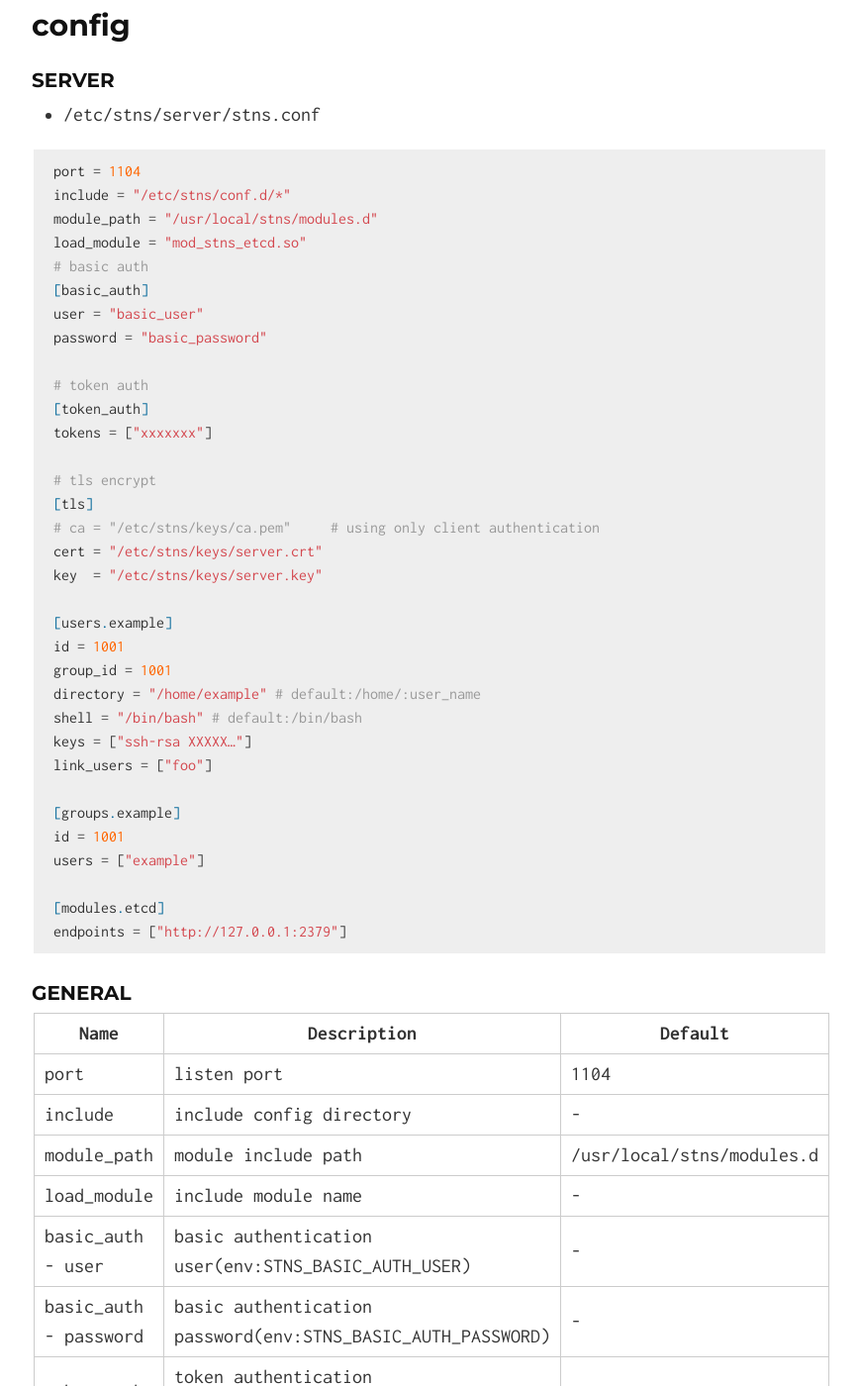
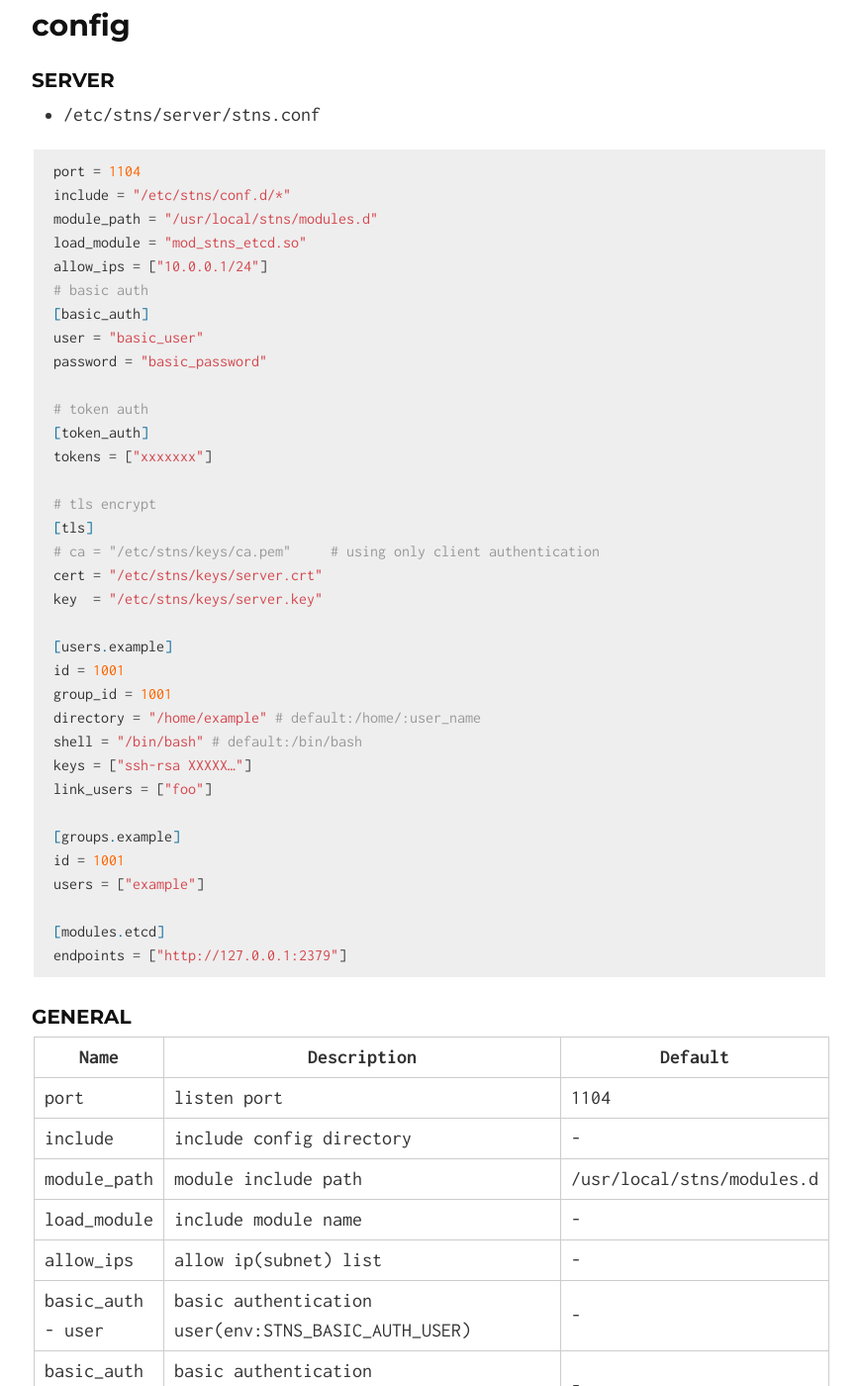
Before and after one commit to STNS/stns.github.io, a Jekyll site: the page built from configuration.en.md, in a window 1280 px wide and 1400 px high, scrolled down 239 px. Shown: the whole window at 99% size, without its empty margins (206-1075 px from the left). Built offline with Jekyll 4.4.1, drawn with Linux system fonts in a browser that asks for light colours; our own code applies the rules of GitHub Pages for plain Markdown files.

Commit message:
add ip filter

```diff
--- a/configuration.en.md
+++ b/configuration.en.md
@@ -13,6 +13,7 @@ port = 1104
 include = "/etc/stns/conf.d/*"
 module_path = "/usr/local/stns/modules.d"
 load_module = "mod_stns_etcd.so"
+allow_ips = ["10.0.0.1/24"]
 # basic auth
 [basic_auth]
 user = "basic_user"
@@ -52,6 +53,7 @@ endpoints = ["http://127.0.0.1:2379"]
 |include|include config directory| -|
 |module_path|module include path| /usr/local/stns/modules.d|
 |load_module|include module name| -|
+|allow_ips|allow ip(subnet) list| -|
 |basic_auth - user| basic authentication user(env:STNS_BASIC_AUTH_USER)| -|
 |basic_auth - password| basic authentication password(env:STNS_BASIC_AUTH_PASSWORD)|-|
 |token_auth - tokens| token authentication tokens(env:STNS_AUTH_TOKEN separator is `,`)|-|
```
